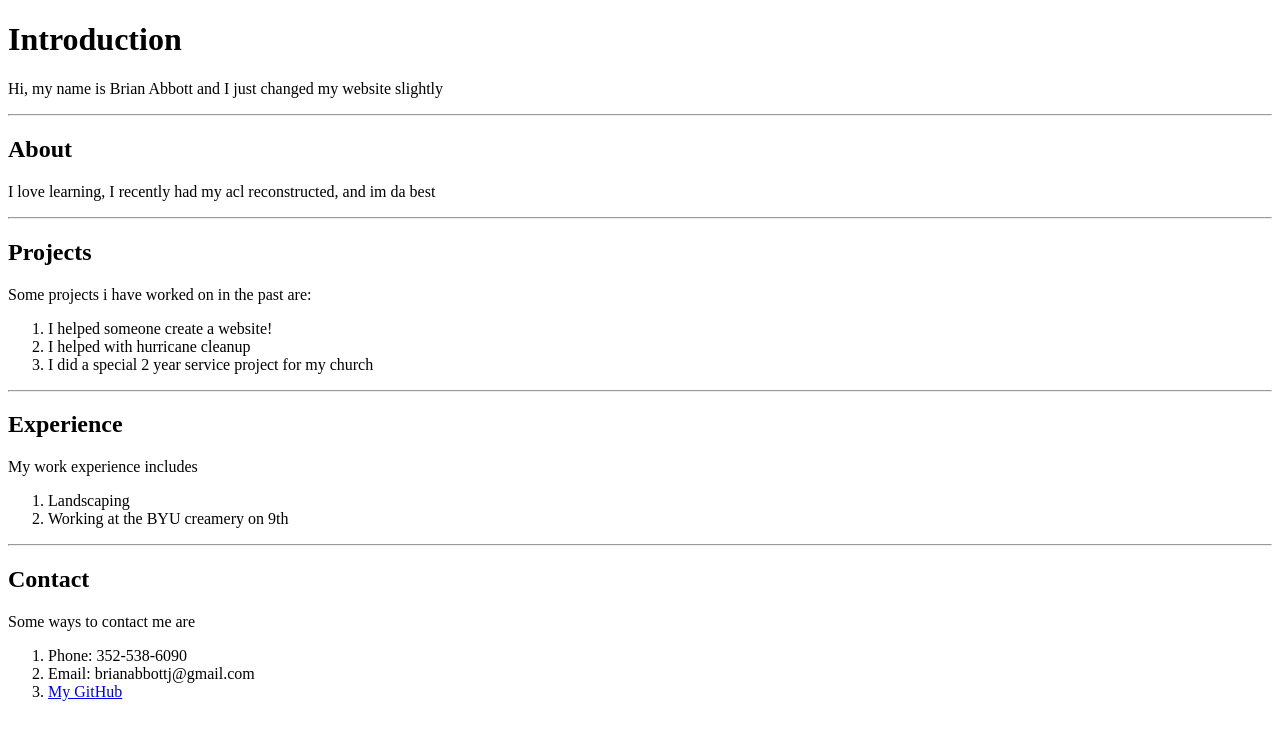
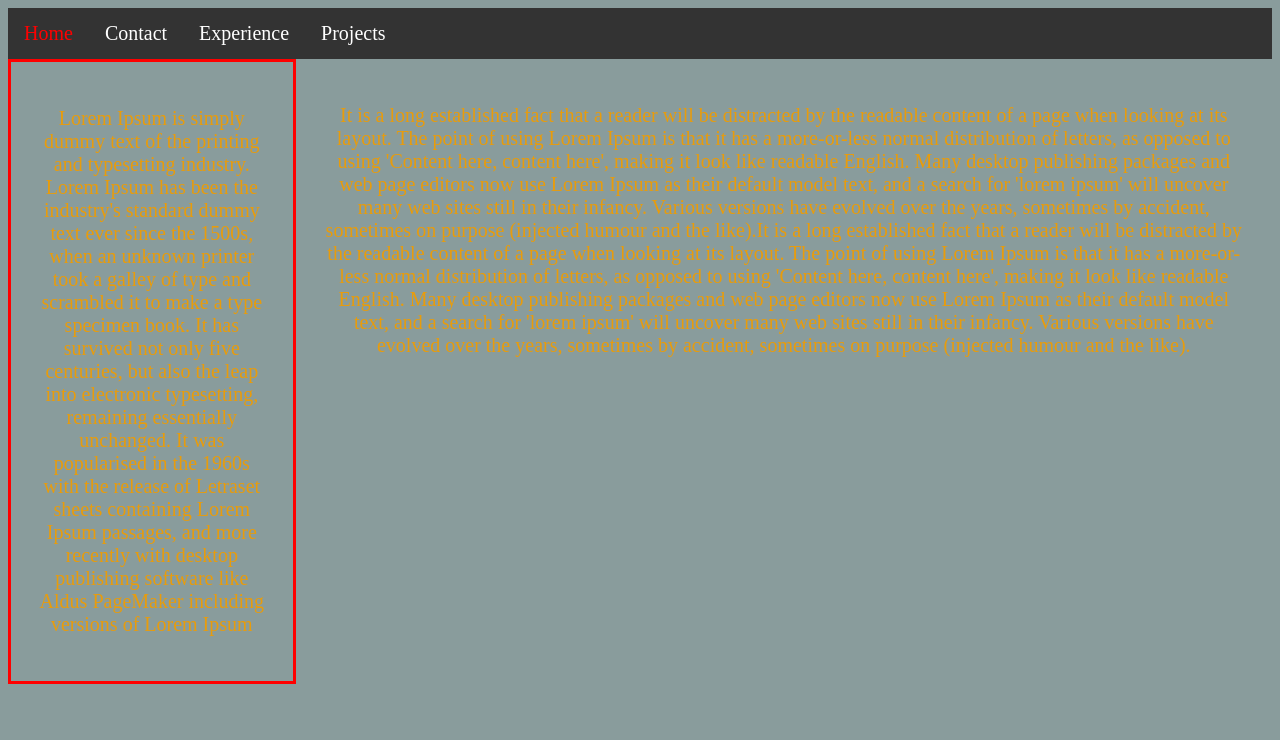
Before and after one commit to spark959/portfolio, a plain HTML site: page index.html in a window 1280 px wide. Drawn offline with Linux system fonts and the light colour scheme.

Commit message:
Added CSS

```diff
--- a/index.html
+++ b/index.html
@@ -2,38 +2,24 @@
 <html>
 <head>
 <title>Brian's New Web Server</title>
+<link rel="stylesheet" href= "portfolio.css">
 </head>
 <body>
-
-<h1>Introduction</h1>
-<p>Hi, my name is Brian Abbott and I just changed my website slightly
-</p>
-<hr>
-<h2>About</h2>
-<p>I love learning, I recently had my acl reconstructed, and im da
-best</p>
-<hr>
-<h2>Projects</h2>
-<p>Some projects i have worked on in the past are:</p>
-<ol>
-    <li>I helped someone create a website!</li>
-    <li>I helped with hurricane cleanup</li>
-    <li>I did a special 2 year service project for my church</li>
-</ol>
-<hr>
-<h2>Experience</h2>
-<p>My work experience includes</p>
-<ol>
-    <li>Landscaping</li>
-    <li>Working at the BYU creamery on 9th</li>
-</ol>
-<hr>
-<h2>Contact</h2>
-<p>Some ways to contact me are</p>
-<ol>
-    <li>Phone: 352-538-6090</li>
-    <li>Email: brianabbottj@gmail.com</li>
-    <li><a href="https://github.com/spark959">My GitHub</a></li>
-</ol>
-</body>
+  <div id="menu">
+    <ul>
+      <li class="active"><a href="index.html">Home</a></li>
+      <li><a href="contact.html">Contact</a></li>
+      <li><a href="experience.html">Experience</a></li>
+      <li><a href="projects.html">Projects</a></li>
+    </ul>
+  </div>
+  <section>
+    <aside>
+      <p>Lorem Ipsum is simply dummy text of the printing and typesetting industry. Lorem Ipsum has been the industry's standard dummy text ever since the 1500s, when an unknown printer took a galley of type and scrambled it to make a type specimen book. It has survived not only five centuries, but also the leap into electronic typesetting, remaining essentially unchanged. It was popularised in the 1960s with the release of Letraset sheets containing Lorem Ipsum passages, and more recently with desktop publishing software like Aldus PageMaker including versions of Lorem Ipsum</p>
+    </aside>
+    <article>
+      <p>It is a long established fact that a reader will be distracted by the readable content of a page when looking at its layout. The point of using Lorem Ipsum is that it has a more-or-less normal distribution of letters, as opposed to using 'Content here, content here', making it look like readable English. Many desktop publishing packages and web page editors now use Lorem Ipsum as their default model text, and a search for 'lorem ipsum' will uncover many web sites still in their infancy. Various versions have evolved over the years, sometimes by accident, sometimes on purpose (injected humour and the like).It is a long established fact that a reader will be distracted by the readable content of a page when looking at its layout. The point of using Lorem Ipsum is that it has a more-or-less normal distribution of letters, as opposed to using 'Content here, content here', making it look like readable English. Many desktop publishing packages and web page editors now use Lorem Ipsum as their default model text, and a search for 'lorem ipsum' will uncover many web sites still in their infancy. Various versions have evolved over the years, sometimes by accident, sometimes on purpose (injected humour and the like).</p>
+    </article>
+  </section>
+  </body>
 </html>
--- /dev/null
+++ b/portfolio.css
@@ -0,0 +1,64 @@
+body {
+  background-color: #899C9C;
+  text-align: center;
+  font-size: 20px;
+  color: #E89C0C;
+}
+
+ul {
+  list-style-type: none;
+  margin: 0;
+  padding: 0;
+  overflow: hidden;
+  background-color: #333;
+}
+
+ol {
+  list-style-type: none;
+}
+
+#menu li {
+  float: left;
+}
+
+#menu li a {
+  display: block;
+  color: white;
+  text-align: center;
+  padding: 14px 16px;
+  text-decoration: none;
+}
+
+#menu .active a {
+  color: #FF0000;
+}
+
+#menu li a:hover {
+  background-color: #111;
+}
+
+h1 {
+  font-size: 3em;
+  color: #2459DD;
+}
+
+h2 {
+  font-size: 2em;
+  color: #FF0000;
+}
+
+section {
+ display: flex;
+}
+
+aside {
+ flex: 1;
+ border-style: solid;
+ border-color: #FF0000;
+ padding: 25px;
+}
+
+article {
+ flex: 4;
+ padding: 25px;
+}
```
Also changed, not shown: contact.html (added, +22 -0 lines), experience.html (added, +22 -0 lines), projects.html (added, +22 -0 lines).
